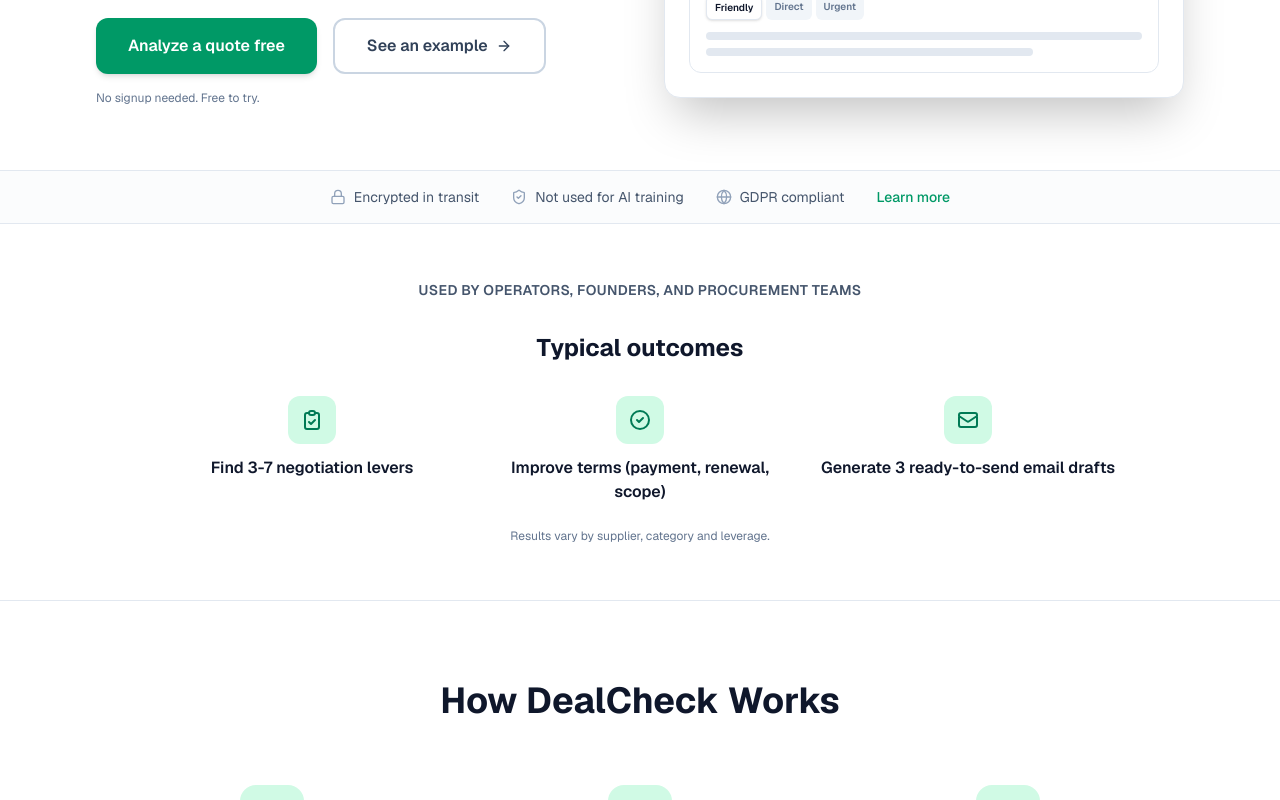
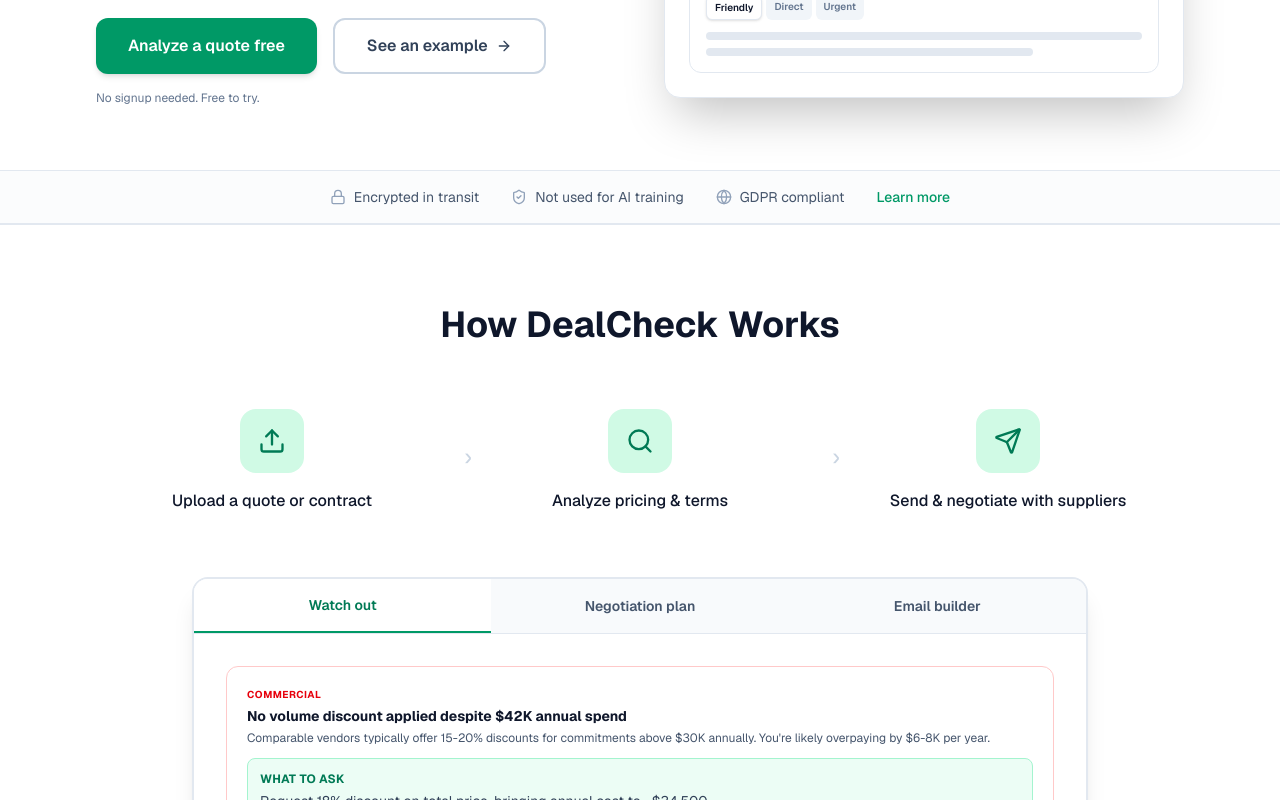
Before and after one commit to Boomchakalala/Dealcheck, a Next.js app: page / in a window 1280 px wide. Shown: the part 557-1357 px from the top of the page. Built offline with nearby package versions, Linux system fonts and the light colour scheme.

Commit message:
Sandbox autosave

```diff
--- a/src/app/page.tsx
+++ b/src/app/page.tsx
@@ -154,48 +154,6 @@
               Learn more
             </Link>
           </div>
-        </div>
-      </section>
-
-      {/* Typical Outcomes */}
-      <section className="bg-white py-14">
-        <div className="max-w-5xl mx-auto px-5 sm:px-8">
-          <p className="text-center text-sm text-slate-600 mb-8 font-semibold uppercase tracking-wide">
-            Used by operators, founders, and procurement teams
-          </p>
-
-          <h3 className="text-2xl font-bold text-slate-900 text-center mb-8">Typical outcomes</h3>
-
-          <div className="grid grid-cols-1 md:grid-cols-3 gap-6">
-            <div className="flex flex-col items-center text-center">
-              <div className="w-12 h-12 rounded-xl bg-emerald-100 flex items-center justify-center mb-3">
-                <svg className="w-6 h-6 text-emerald-700" fill="none" viewBox="0 0 24 24" stroke="currentColor">
-                  <path strokeLinecap="round" strokeLinejoin="round" strokeWidth={2} d="M9 5H7a2 2 0 00-2 2v12a2 2 0 002 2h10a2 2 0 002-2V7a2 2 0 00-2-2h-2M9 5a2 2 0 002 2h2a2 2 0 002-2M9 5a2 2 0 012-2h2a2 2 0 012 2m-6 9l2 2 4-4" />
-                </svg>
-              </div>
-              <p className="text-base font-semibold text-slate-900">Find 3-7 negotiation levers</p>
-            </div>
-
-            <div className="flex flex-col items-center text-center">
-              <div className="w-12 h-12 rounded-xl bg-emerald-100 flex items-center justify-center mb-3">
-                <svg className="w-6 h-6 text-emerald-700" fill="none" viewBox="0 0 24 24" stroke="currentColor">
-                  <path strokeLinecap="round" strokeLinejoin="round" strokeWidth={2} d="M9 12l2 2 4-4m6 2a9 9 0 11-18 0 9 9 0 0118 0z" />
-                </svg>
-              </div>
-              <p className="text-base font-semibold text-slate-900">Improve terms (payment, renewal, scope)</p>
-            </div>
-
-            <div className="flex flex-col items-center text-center">
-              <div className="w-12 h-12 rounded-xl bg-emerald-100 flex items-center justify-center mb-3">
-                <svg className="w-6 h-6 text-emerald-700" fill="none" viewBox="0 0 24 24" stroke="currentColor">
-                  <path strokeLinecap="round" strokeLinejoin="round" strokeWidth={2} d="M3 8l7.89 5.26a2 2 0 002.22 0L21 8M5 19h14a2 2 0 002-2V7a2 2 0 00-2-2H5a2 2 0 00-2 2v10a2 2 0 002 2z" />
-                </svg>
-              </div>
-              <p className="text-base font-semibold text-slate-900">Generate 3 ready-to-send email drafts</p>
-            </div>
-          </div>
-
-          <p className="text-xs text-slate-500 text-center mt-6">Results vary by supplier, category and leverage.</p>
         </div>
       </section>
 
```
